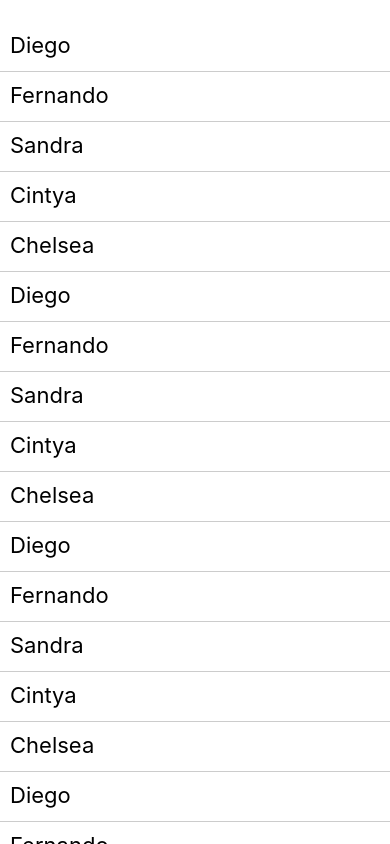
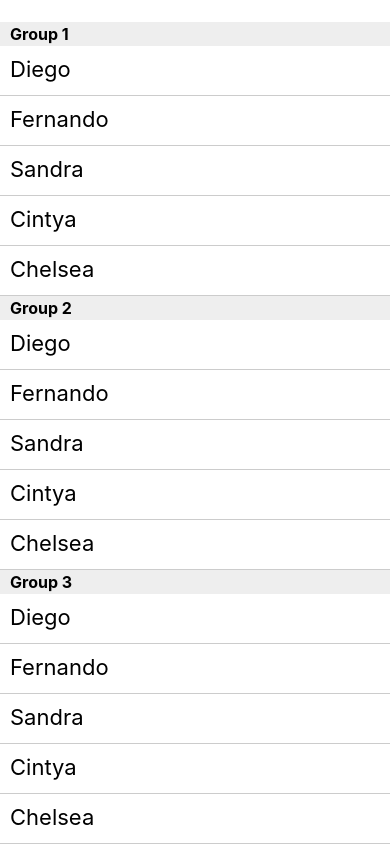
Before and after one commit to diegocabrera15/react-native, a React Native app: screen / in a window 390 px wide. Built offline with nearby package versions, Linux system fonts and the light colour scheme.

Commit message:
Uses of SectionList

```diff
--- a/App.js
+++ b/App.js
@@ -1,34 +1,58 @@
 import { StatusBar } from "expo-status-bar";
 import React, { useState } from "react";
-import { StyleSheet, Text, View, FlatList,} from "react-native";
+import { StyleSheet, Text, View, FlatList, SectionList,} from "react-native";
 
+const data=[
+
+
+]
 export default function App() {
   return (
     <View style={styles.container}>
-      <FlatList
-        data={[
+      <SectionList
+        sections={[{
+          title: 'Group 1',
+          data: [
             { key: "1", name: "Diego" },
             { key: "2", name: "Fernando"},
             { key: "3", name: "Sandra"},
             { key: "4", name: "Cintya"},
             { key: "5", name: "Chelsea"},
+          ]
+        },
+        {
+          title: 'Group 2',
+          data: [
             { key: "6", name: "Diego" },
             { key: "7", name: "Fernando"},
             { key: "8", name: "Sandra"},
             { key: "9", name: "Cintya"},
             { key: "10", name: "Chelsea"},
+          ]
+        },
+        {
+          title: 'Group 3',
+          data: [
             { key: "11", name: "Diego" },
             { key: "12", name: "Fernando"},
             { key: "13", name: "Sandra"},
             { key: "14", name: "Cintya"},
             { key: "15", name: "Chelsea"},
+          ]
+        },
+        {
+          title: 'Group 4',
+          data: [
             { key: "16", name: "Diego" },
             { key: "17", name: "Fernando"},
             { key: "18", name: "Sandra"},
             { key: "19", name: "Cintya"},
             { key: "20", name: "Chelsea"},
+          ]
+        },
       ]}
-        renderItem={({ item }) => <Text style={styles.item}>{item.name}</Text>}
+        renderItem={({item}) =><Text style={styles.item}>{item.name}</Text>}
+    renderSectionHeader={({section})=><Text style={styles.section}>{section.title}</Text>}
       />
       <StatusBar style="auto" />
     </View>
@@ -49,5 +73,14 @@ const styles = StyleSheet.create({
     height:50,
     borderBottomColor: '#ccc',
     borderBottomWidth: 1
+  },
+  section:{
+    fontSize: 16,
+    fontWeight: 'bold',
+    backgroundColor: '#eee',
+    paddingTop:2,
+    paddingLeft: 10,
+    paddingRight: 10,
+    paddingBottom: 2,
   }
 });
```
Lines whose indentation alone changed are shown as unchanged.
